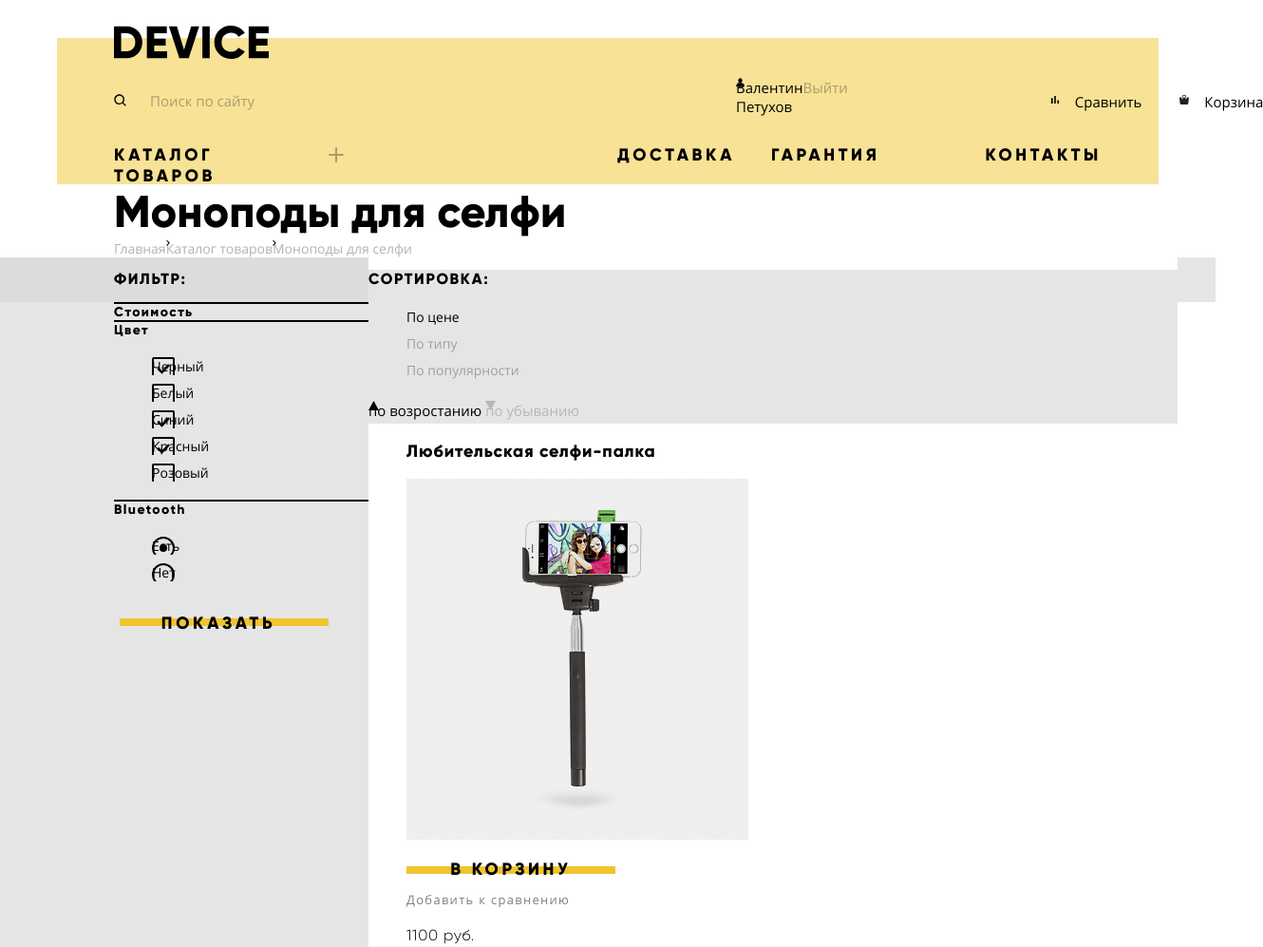
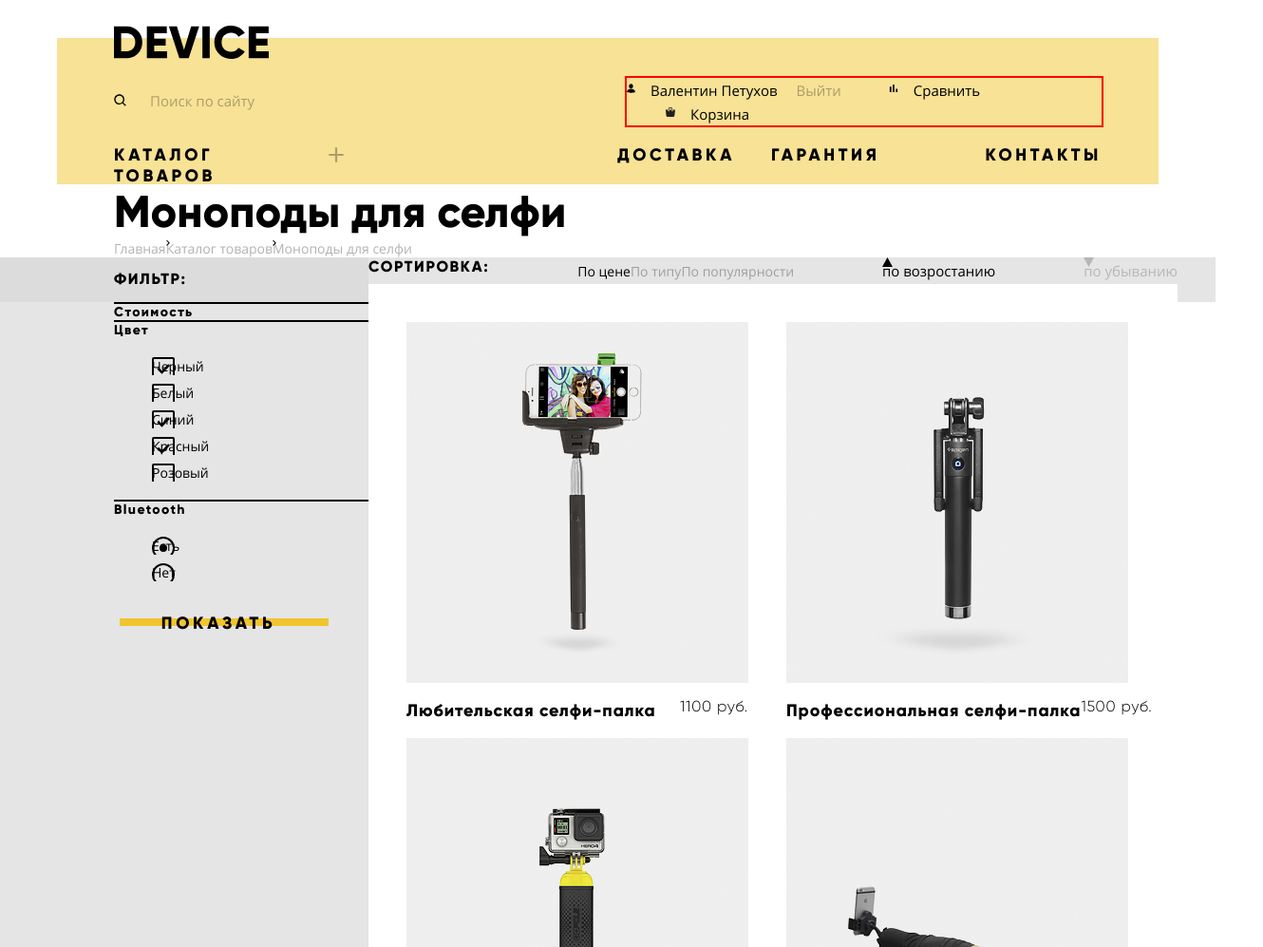
Before and after one commit to MrPatrickalex/1481549-device-31, a plain HTML site: page catalog.html in a window 1280 px wide. Shown: the top 997 px of the page at 95% size, 1330 px wide, since content can reach past the window. Drawn offline with Linux system fonts and the light colour scheme.

Commit message:
Сетка на флексах для внутренней страницы

```diff
--- a/catalog.html
+++ b/catalog.html
@@ -15,17 +15,19 @@
       <div class="wrapper">
         <div class="main-header-wrapper">
           <div class="main-header-content">
-            <a href="#" class="header-logo"></a>
+            <a href="index.html" class="header-logo"></a>
             <section class="header-section">
               <h2 class="visually-hidden">Шапка</h2>
               <div class="search-wrapper">
                 <input type="text" id="search-input" placeholder="Поиск по сайту" class="header-search"/>
                 <button type="button" class="search-button">Искать</button>
               </div>
+              <div class="links-wrapper catalog-links">
                 <a href="#" class="user-link">Валентин Петухов</a>
                 <a href="#" class="signout-link">Выйти</a>
                 <a href="#" class="compare-link">Сравнить</a>
                 <a href="#" class="bucket-link">Корзина</a>
+              </div>
             </section>
             <nav class="main-navigation">
               <ul class="navigation-list">
@@ -151,51 +153,60 @@
             <a href="#" class="sort-up sort-updown-active">по возростанию</a>
             <a href="#" class="sort-down">по убыванию</a>
           </section>
+          <div class="products-content">
             <section class="catalog-products">
               <h2 class="visually-hidden">Товары</h2>
               <ul class="products-list">
                 <li class="product-item">
                   <article class="product-article">
+                    <div class="header-wrapper">
                       <h3 class="product-header"><a href="#">Любительская селфи-палка</a></h3>
+                      <p class="product-price">1100 руб.</p>
+                    </div>
                     <img class="product-image" src="img/items/item-1.jpg" width="360" height="380" alt="Любительская селфи-палка">
                     <div class="product-buttons">
                       <a class="button button-to-bucket" href="#">В корзину</a>
                       <a class="button-to-compare" href="#">Добавить к сравнению</a>
                     </div>
-                  <p class="product-price">1100 руб.</p>
                   </article>
                 </li>
                 <li class="product-item">
                   <article class="product-article">
+                    <div class="header-wrapper">
                       <h3 class="product-header"><a href="#">Профессиональная селфи-палка</a></h3>
+                      <p class="product-price">1500 руб.</p>
+                    </div>
                     <img class="product-image" src="img/items/item-2.jpg" width="360" height="380" alt="Профессиональная селфи-палка">
                     <div class="product-buttons">
                       <a class="button button-to-bucket" href="#">В корзину</a>
                       <a class="button-to-compare" href="#">Добавить к сравнению</a>
                     </div>
-                  <p class="product-price">1500 руб.</p>
                   </article>
                 </li>
                 <li class="product-item">
                   <article class="product-article">
+                    <div class="header-wrapper">
                       <h3 class="product-header"><a href="#">Непотопляемая селфи-палка</a></h3>
+                      <p class="product-price">1500 руб.</p>
+                    </div>
                     <img class="product-image" src="img/items/item-3.jpg" width="360" height="380" alt="Непотопляемая селфи-палка">
                     <div class="product-buttons">
                       <a class="button button-to-bucket" href="#">В корзину</a>
                       <a class="button-to-compare" href="#">Добавить к сравнению</a>
                     </div>
-                  <p class="product-price">1500 руб.</p>
                   </article>
                 </li>
                 <li class="product-item">
                   <article class="product-article">
+                    <div class="header-wrapper">
                       <h3 class="product-header"><a href="#">Селфи-палка «Следуй за мной»</a></h3>
+                      <p class="product-price">1900 руб.</p>
+                    </div>
                     <img class="product-image" src="img/items/item-4.jpg" width="360" height="380" alt="Селфи-палка «Следуй за мной»">
                     <div class="product-buttons">
                       <a class="button button-to-bucket" href="#">В корзину</a>
                       <a class="button-to-compare" href="#">Добавить к сравнению</a>
                     </div>
-                  <p class="product-price">1900 руб.</p>
                   </article>
                 </li>
               </ul>
@@ -210,6 +221,7 @@
               </ul>
               <a href="#" class="pagination-forword">Вперед</a>
             </section>
+          </div>
         </div>
         <div class="right-column">
           <div class="column-header"></div>
--- a/css/style.css
+++ b/css/style.css
@@ -57,6 +57,7 @@
   --pagination-grey: #EBEBEB;
   --pagination-button-grey: #D9D9D9;
   --popup-shadow: rgba(0, 0, 0, 0.15);
+  --product-cover-color: rgba(238, 238, 238, 0.7);
 }
 
 /* Общие стили */
@@ -269,7 +270,6 @@ ul {
 }
 
 
-
 .login-link {
   display: flex;
   align-items: center;
@@ -289,7 +289,6 @@ ul {
 .compare-link {
   display: flex;
   align-items: center;
-  margin-left: 213px;
 }
 
 .compare-link::before {
@@ -305,7 +304,6 @@ ul {
 .bucket-link {
   display: flex;
   align-items: center;
-  margin-left: 40px;
 }
 
 .bucket-link::before {
@@ -319,9 +317,47 @@ ul {
 }
 
 .user-link {
-  margin-left: 215px;
+  display: flex;
+  align-items: center;
+}
+
+.user-link::before {
+  display: block;
+  content: "";
+  width: 13px;
+  height: 14px;
+  margin-right: 12px;
   background-image: url('../img/icons/user.svg');
   background-repeat: no-repeat;
+}
+
+.signout-link {
+  display: flex;
+  align-items: center;
+}
+
+.index-links .compare-link {
+  margin-left: 213px;
+}
+
+.index-links .bucket-link {
+  margin-left: 40px;
+}
+
+.catalog-links {
+  outline: 2px solid red;
+}
+
+.catalog-links .signout-link {
+  margin-left: 20px;
+}
+
+.catalog-links .compare-link {
+  margin-left: 50px;
+}
+
+.catalog-links .bucket-link {
+  margin-left: 41px;
 }
 
 .login-link:hover,
@@ -376,6 +412,7 @@ ul {
   line-height: 22px;
   letter-spacing: 0.2em;
   text-transform: uppercase;
+  position: relative;
 }
 
 .catalog-item {
@@ -427,6 +464,7 @@ ul {
   width: 1160px;
   height: 146px;
   left: -60px;
+  top: 40px;
   z-index: 2;
 }
 
@@ -590,11 +628,7 @@ ul {
 
 .defenition-wrapper {
   display: flex;
-  flex-direction: column;
-}
-
-.defenition-wrapper dt {
-  order: 2;
+  flex-direction: column-reverse;
 }
 
 /* Категории товаров */
@@ -1238,7 +1272,15 @@ ul {
 /* Sort Сортировка  */
 
 .catalog-sort {
+  display: flex;
+  justify-content: space-between;
   background-color: var(--basic-grey-light);
+}
+
+.sort-list {
+  display: flex;
+  padding: 0;
+  margin: 0;
 }
 
 .sort-header {
@@ -1248,6 +1290,8 @@ ul {
   line-height: 20px;
   letter-spacing: 0.1em;
   text-transform: uppercase;
+  margin: 0;
+  padding: 0;
 }
 
 .sort-link {
@@ -1293,6 +1337,49 @@ ul {
 
 /* Products Продукты Товары */
 
+.products-content {
+  margin-top: 40px;
+  margin-left: 40px;
+}
+
+.products-list {
+  margin: 0;
+  padding: 0;
+  display: flex;
+  flex-wrap: wrap;
+}
+
+.product-item {
+  margin-right: 40px;
+}
+
+.product-item:nth-child(2n) {
+  margin-right: 0;
+}
+
+.product-article {
+  display: flex;
+  flex-direction: column;
+  position: relative;
+}
+
+.product-buttons {
+  display: none;
+}
+
+.product-item:hover .product-buttons{
+  display: block;
+  position: absolute;
+  top: 100px;
+  z-index: 0;
+}
+
+.header-wrapper {
+  display: flex;
+  justify-content: space-between;
+  order: 1;
+}
+
 .product-header {
   font-family: "Gilroy", Arial, sans-serif;
   font-weight: 800;
@@ -1329,6 +1416,8 @@ ul {
 /* Pagination Пагинация */
 
 .catalog-pagination {
+  display: flex;
+  justify-content: space-between;
   font-family: "Gilroy", Arial, sans-serif;
   font-weight: 800;
   font-size: 16px;
@@ -1355,3 +1444,9 @@ ul {
 .pagination-link:hover {
   opacity: 0.6;
 }
+
+.pagination-list {
+  display: flex;
+  margin: 0;
+  padding: 0;
+}
```
Also changed, not shown: index.html (+1 -1 lines). Lines whose indentation alone changed are shown as unchanged.
